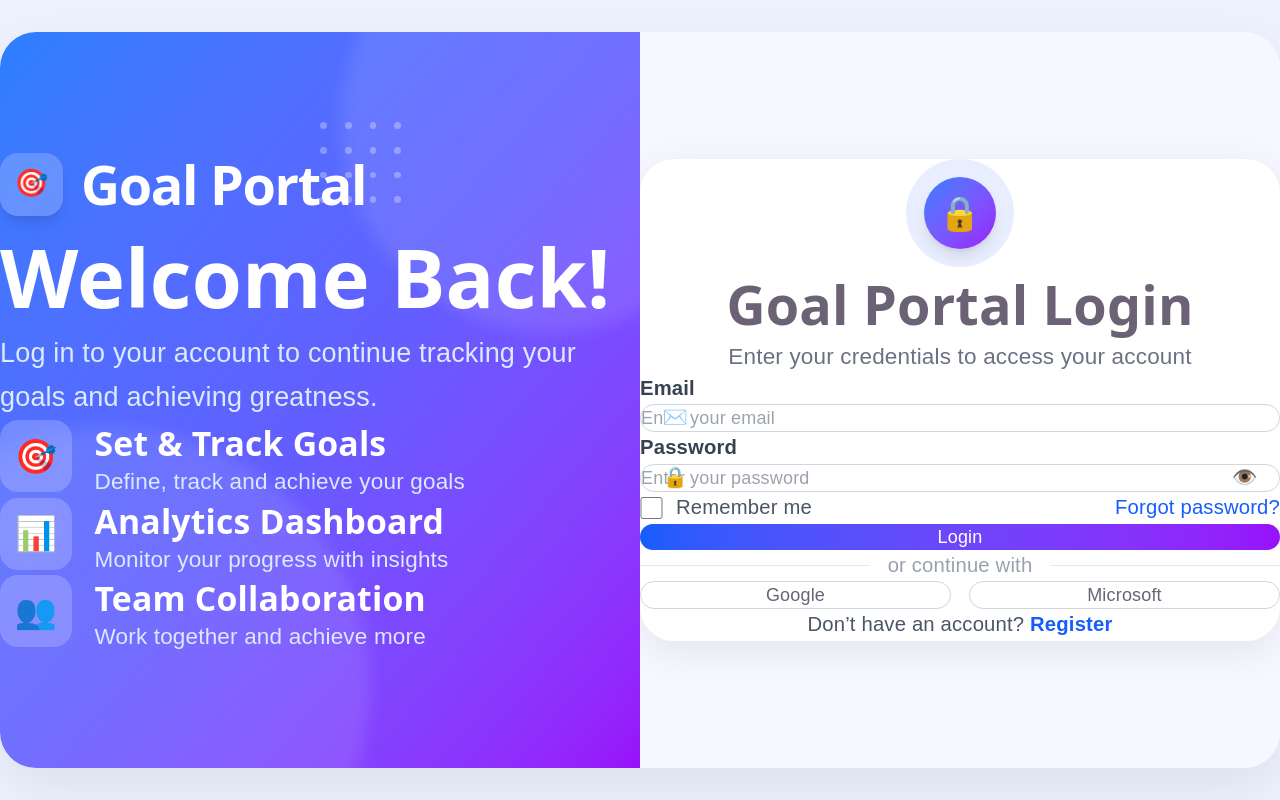
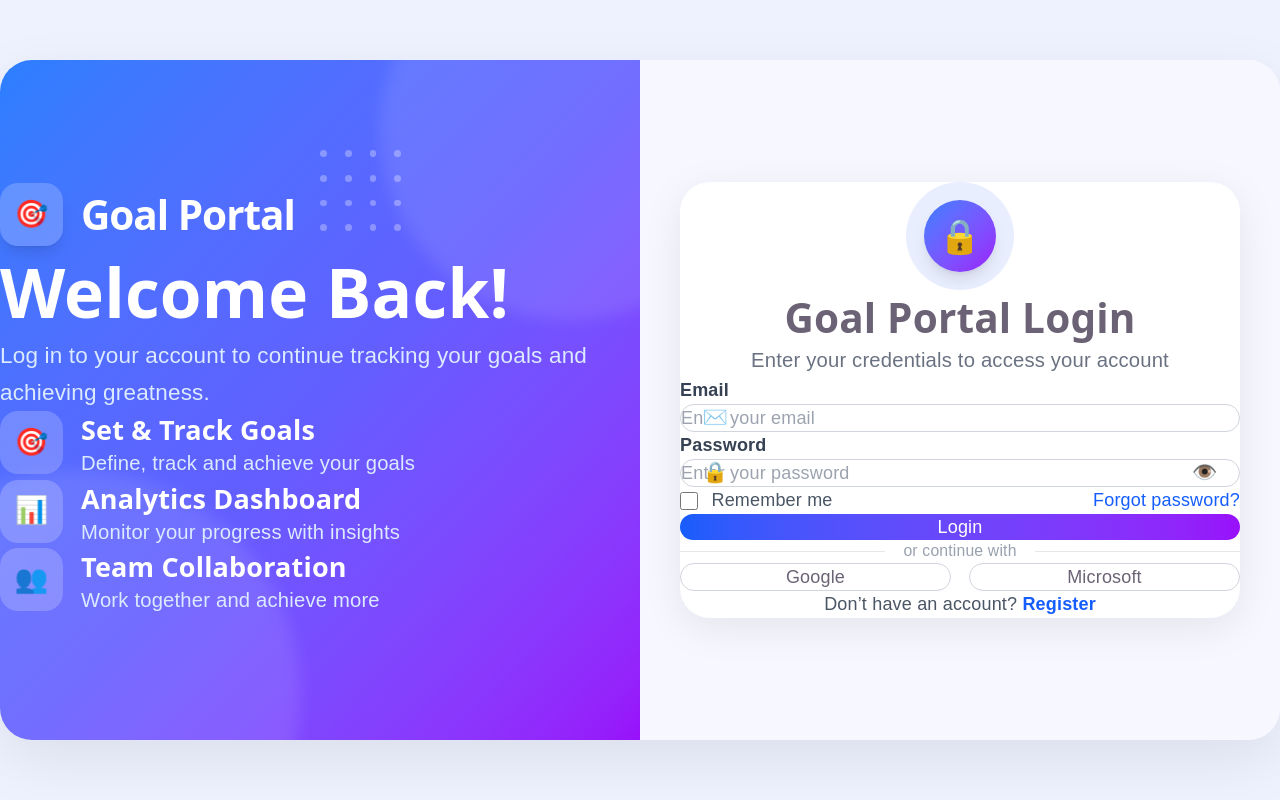
Before and after one commit to anushaanchalia/goal-tracking-portal, a React (Vite) app in the folder client/: page / in a window 1280 px wide. Built offline with nearby package versions, Linux system fonts and the light colour scheme.

Commit message:
Fixed login UI sizing

```diff
--- a/client/src/pages/Login.jsx
+++ b/client/src/pages/Login.jsx
@@ -66,19 +66,19 @@
 
   return (
 
-    <div className="w-full min-h-screen bg-[#eef2ff] flex items-center justify-center p-4 lg:p-8 overflow-hidden">
+    <div className="w-full min-h-screen bg-[#eef2ff] flex items-center justify-center p-4 lg:p-6 overflow-hidden">
 
-      <div className="w-full max-w-[1450px] min-h-[92vh] bg-[#f7f8ff] rounded-[36px] overflow-hidden shadow-[0_20px_60px_rgba(0,0,0,0.08)] grid grid-cols-1 lg:grid-cols-2">
+      <div className="w-full max-w-[1280px] min-h-[85vh] bg-[#f7f8ff] rounded-[32px] overflow-hidden shadow-[0_20px_60px_rgba(0,0,0,0.08)] grid grid-cols-1 lg:grid-cols-2">
 
         {/* LEFT PANEL */}
 
-        <div className="relative bg-gradient-to-br from-blue-500 via-indigo-500 to-purple-600 text-white px-8 lg:px-14 py-10 lg:py-14 overflow-hidden flex flex-col justify-center">
+        <div className="relative bg-gradient-to-br from-blue-500 via-indigo-500 to-purple-600 text-white px-8 lg:px-12 py-8 lg:py-10 overflow-hidden flex flex-col justify-center">
 
           {/* Decorative Shapes */}
 
-          <div className="absolute top-[-120px] right-[-120px] w-[420px] h-[420px] bg-white/10 rounded-full blur-sm"></div>
+          <div className="absolute top-[-120px] right-[-120px] w-[380px] h-[380px] bg-white/10 rounded-full blur-sm"></div>
 
-          <div className="absolute bottom-[-180px] left-[-150px] w-[520px] h-[520px] bg-white/10 rounded-full blur-sm"></div>
+          <div className="absolute bottom-[-180px] left-[-150px] w-[450px] h-[450px] bg-white/10 rounded-full blur-sm"></div>
 
           {/* Dots */}
 
@@ -97,13 +97,13 @@
 
           {/* Logo */}
 
-          <div className="flex items-center gap-4 relative z-10 mb-16">
+          <div className="flex items-center gap-4 relative z-10 mb-14">
 
             <div className="w-14 h-14 rounded-2xl bg-white/20 backdrop-blur-md flex items-center justify-center text-2xl shadow-lg">
               🎯
             </div>
 
-            <h1 className="text-3xl lg:text-5xl font-bold tracking-tight">
+            <h1 className="text-3xl lg:text-4xl font-bold tracking-tight text-white">
               Goal Portal
             </h1>
 
@@ -113,34 +113,34 @@
 
           <div className="relative z-10 max-w-xl">
 
-            <h2 className="text-5xl sm:text-6xl lg:text-7xl leading-tight font-extrabold mb-6">
+            <h2 className="text-4xl sm:text-5xl lg:text-6xl leading-tight font-extrabold mb-5 text-white">
               Welcome Back!
             </h2>
 
-            <p className="text-lg sm:text-xl lg:text-2xl text-blue-100 leading-relaxed mb-12">
+            <p className="text-base sm:text-lg lg:text-xl text-blue-100 leading-relaxed mb-10">
               Log in to your account to continue tracking
               your goals and achieving greatness.
             </p>
 
             {/* Features */}
 
-            <div className="space-y-7 lg:space-y-10">
+            <div className="space-y-6">
 
               {/* Feature */}
 
-              <div className="flex items-start gap-5">
+              <div className="flex items-start gap-4">
 
-                <div className="w-16 h-16 rounded-2xl bg-white/20 backdrop-blur-md flex items-center justify-center text-3xl shrink-0">
+                <div className="w-14 h-14 rounded-2xl bg-white/20 backdrop-blur-md flex items-center justify-center text-2xl shrink-0">
                   🎯
                 </div>
 
                 <div>
 
-                  <h3 className="text-xl lg:text-3xl font-bold mb-1">
+                  <h3 className="text-lg lg:text-2xl font-bold mb-1 text-white">
                     Set & Track Goals
                   </h3>
 
-                  <p className="text-blue-100 text-base lg:text-xl">
+                  <p className="text-blue-100 text-sm lg:text-lg">
                     Define, track and achieve your goals
                   </p>
 
@@ -150,19 +150,19 @@
 
               {/* Feature */}
 
-              <div className="flex items-start gap-5">
+              <div className="flex items-start gap-4">
 
-                <div className="w-16 h-16 rounded-2xl bg-white/20 backdrop-blur-md flex items-center justify-center text-3xl shrink-0">
+                <div className="w-14 h-14 rounded-2xl bg-white/20 backdrop-blur-md flex items-center justify-center text-2xl shrink-0">
                   📊
                 </div>
 
                 <div>
 
-                  <h3 className="text-xl lg:text-3xl font-bold mb-1">
+                  <h3 className="text-lg lg:text-2xl font-bold mb-1 text-white">
                     Analytics Dashboard
                   </h3>
 
-                  <p className="text-blue-100 text-base lg:text-xl">
+                  <p className="text-blue-100 text-sm lg:text-lg">
                     Monitor your progress with insights
                   </p>
 
@@ -172,19 +172,19 @@
 
               {/* Feature */}
 
-              <div className="flex items-start gap-5">
+              <div className="flex items-start gap-4">
 
-                <div className="w-16 h-16 rounded-2xl bg-white/20 backdrop-blur-md flex items-center justify-center text-3xl shrink-0">
+                <div className="w-14 h-14 rounded-2xl bg-white/20 backdrop-blur-md flex items-center justify-center text-2xl shrink-0">
                   👥
                 </div>
 
                 <div>
 
-                  <h3 className="text-xl lg:text-3xl font-bold mb-1">
+                  <h3 className="text-lg lg:text-2xl font-bold mb-1 text-white">
                     Team Collaboration
                   </h3>
 
-                  <p className="text-blue-100 text-base lg:text-xl">
+                  <p className="text-blue-100 text-sm lg:text-lg">
                     Work together and achieve more
                   </p>
 
@@ -200,16 +200,16 @@
 
         {/* RIGHT PANEL */}
 
-        <div className="flex items-center justify-center px-4 sm:px-8 py-8 lg:py-10 bg-[#f7f8ff]">
+        <div className="flex items-center justify-center px-5 sm:px-8 py-8 bg-[#f7f8ff]">
 
           <form
             onSubmit={handleLogin}
-            className="w-full max-w-[650px] bg-white rounded-[34px] shadow-[0_10px_40px_rgba(0,0,0,0.08)] px-6 sm:px-10 lg:px-12 py-8 lg:py-12"
+            className="w-full max-w-[560px] bg-white rounded-[30px] shadow-[0_10px_40px_rgba(0,0,0,0.08)] px-8 sm:px-10 py-8 lg:py-10"
           >
 
             {/* Lock Icon */}
 
-            <div className="flex justify-center mb-8">
+            <div className="flex justify-center mb-7">
 
               <div className="w-24 h-24 rounded-full bg-indigo-100/70 flex items-center justify-center">
 
@@ -223,13 +223,13 @@
 
             {/* Heading */}
 
-            <div className="text-center mb-10">
+            <div className="text-center mb-8">
 
-              <h2 className="text-3xl sm:text-4xl lg:text-5xl font-bold text-gray-800 mb-4">
+              <h2 className="text-3xl lg:text-4xl font-bold text-gray-800 mb-3">
                 Goal Portal Login
               </h2>
 
-              <p className="text-gray-500 text-base sm:text-lg lg:text-xl">
+              <p className="text-gray-500 text-base lg:text-lg">
                 Enter your credentials to access your account
               </p>
 
@@ -237,9 +237,9 @@
 
             {/* Email */}
 
-            <div className="mb-7">
+            <div className="mb-6">
 
-              <label className="block text-lg font-semibold text-gray-700 mb-3">
+              <label className="block text-base font-semibold text-gray-700 mb-3">
                 Email
               </label>
 
@@ -256,7 +256,7 @@
                   value={formData.email}
                   onChange={handleChange}
                   required
-                  className="w-full border border-gray-300 rounded-2xl pl-14 pr-5 py-4 text-base lg:text-lg focus:outline-none focus:ring-4 focus:ring-blue-100 transition-all"
+                  className="w-full border border-gray-300 rounded-2xl pl-14 pr-5 py-3 text-base focus:outline-none focus:ring-4 focus:ring-blue-100 transition-all"
                 />
 
               </div>
@@ -267,7 +267,7 @@
 
             <div className="mb-5">
 
-              <label className="block text-lg font-semibold text-gray-700 mb-3">
+              <label className="block text-base font-semibold text-gray-700 mb-3">
                 Password
               </label>
 
@@ -284,7 +284,7 @@
                   value={formData.password}
                   onChange={handleChange}
                   required
-                  className="w-full border border-gray-300 rounded-2xl pl-14 pr-14 py-4 text-base lg:text-lg focus:outline-none focus:ring-4 focus:ring-blue-100 transition-all"
+                  className="w-full border border-gray-300 rounded-2xl pl-14 pr-14 py-3 text-base focus:outline-none focus:ring-4 focus:ring-blue-100 transition-all"
                 />
 
                 <span className="absolute right-5 top-1/2 -translate-y-1/2 text-gray-400 text-lg cursor-pointer">
@@ -297,13 +297,13 @@
 
             {/* Remember / Forgot */}
 
-            <div className="flex items-center justify-between mb-8 flex-wrap gap-3">
+            <div className="flex items-center justify-between mb-7 flex-wrap gap-3">
 
-              <label className="flex items-center gap-3 text-gray-600 text-base lg:text-lg">
+              <label className="flex items-center gap-3 text-gray-600 text-sm lg:text-base">
 
                 <input
                   type="checkbox"
-                  className="w-5 h-5 rounded"
+                  className="w-4 h-4 rounded"
                 />
 
                 Remember me
@@ -312,7 +312,7 @@
 
               <a
                 href="#"
-                className="text-blue-600 font-medium hover:underline text-base lg:text-lg"
+                className="text-blue-600 font-medium hover:underline text-sm lg:text-base"
               >
                 Forgot password?
               </a>
@@ -324,7 +324,7 @@
             <button
               type="submit"
               disabled={loading}
-              className={`w-full py-4 rounded-2xl text-lg lg:text-xl font-bold transition-all duration-300 ${
+              className={`w-full py-3 rounded-2xl text-lg font-bold transition-all duration-300 ${
                 loading
                   ? "bg-gray-400 text-white cursor-not-allowed"
                   : "bg-gradient-to-r from-blue-600 to-purple-600 text-white hover:shadow-2xl hover:scale-[1.01]"
@@ -339,11 +339,11 @@
 
             {/* Divider */}
 
-            <div className="flex items-center gap-4 my-10">
+            <div className="flex items-center gap-4 my-8">
 
               <div className="flex-1 h-[1px] bg-gray-200"></div>
 
-              <span className="text-gray-400 text-sm sm:text-base lg:text-lg whitespace-nowrap">
+              <span className="text-gray-400 text-sm whitespace-nowrap">
                 or continue with
               </span>
 
@@ -357,14 +357,14 @@
 
               <button
                 type="button"
-                className="border border-gray-300 rounded-2xl py-3 lg:py-4 text-base lg:text-lg font-semibold hover:bg-gray-50 transition-all"
+                className="border border-gray-300 rounded-2xl py-3 text-base font-semibold hover:bg-gray-50 transition-all"
               >
                 Google
               </button>
 
               <button
                 type="button"
-                className="border border-gray-300 rounded-2xl py-3 lg:py-4 text-base lg:text-lg font-semibold hover:bg-gray-50 transition-all"
+                className="border border-gray-300 rounded-2xl py-3 text-base font-semibold hover:bg-gray-50 transition-all"
               >
                 Microsoft
               </button>
@@ -373,7 +373,7 @@
 
             {/* Register */}
 
-            <p className="text-center text-gray-600 mt-10 text-base lg:text-lg">
+            <p className="text-center text-gray-600 mt-8 text-base">
 
               Don’t have an account?
 
```
